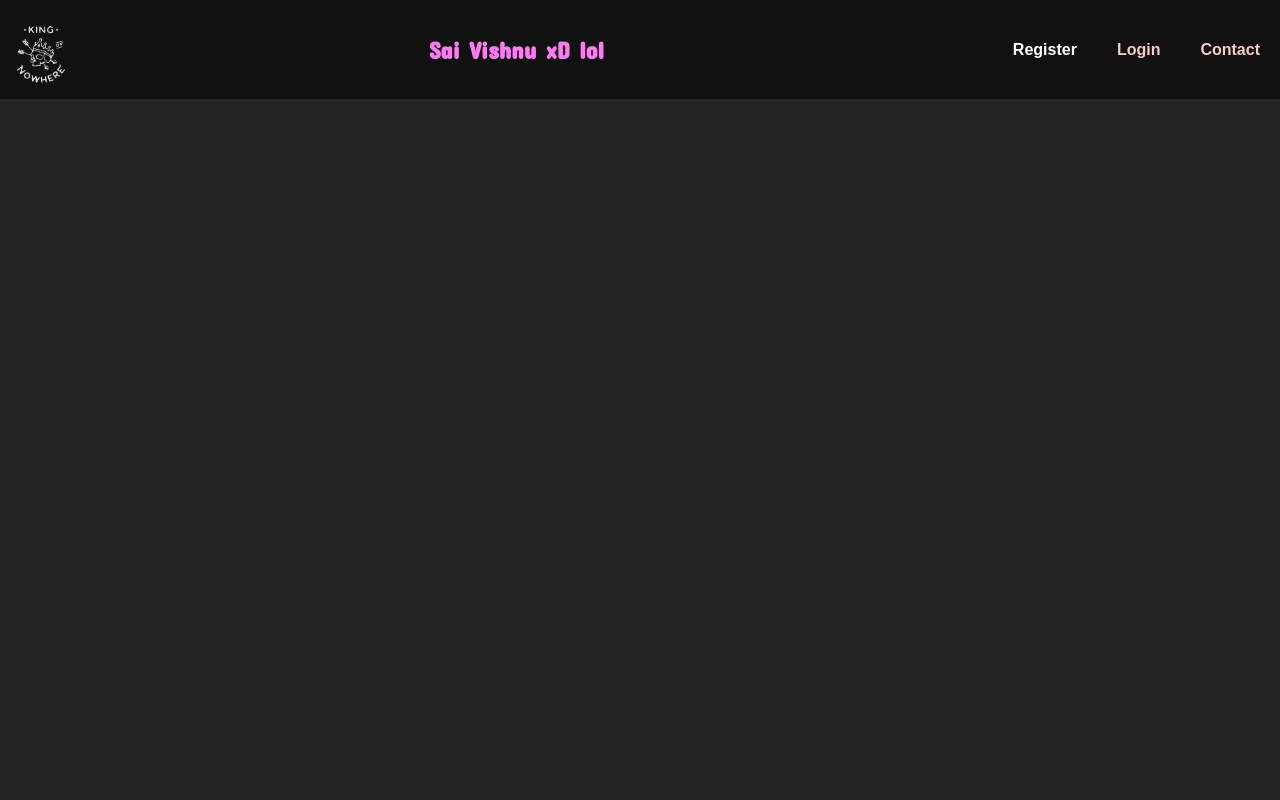
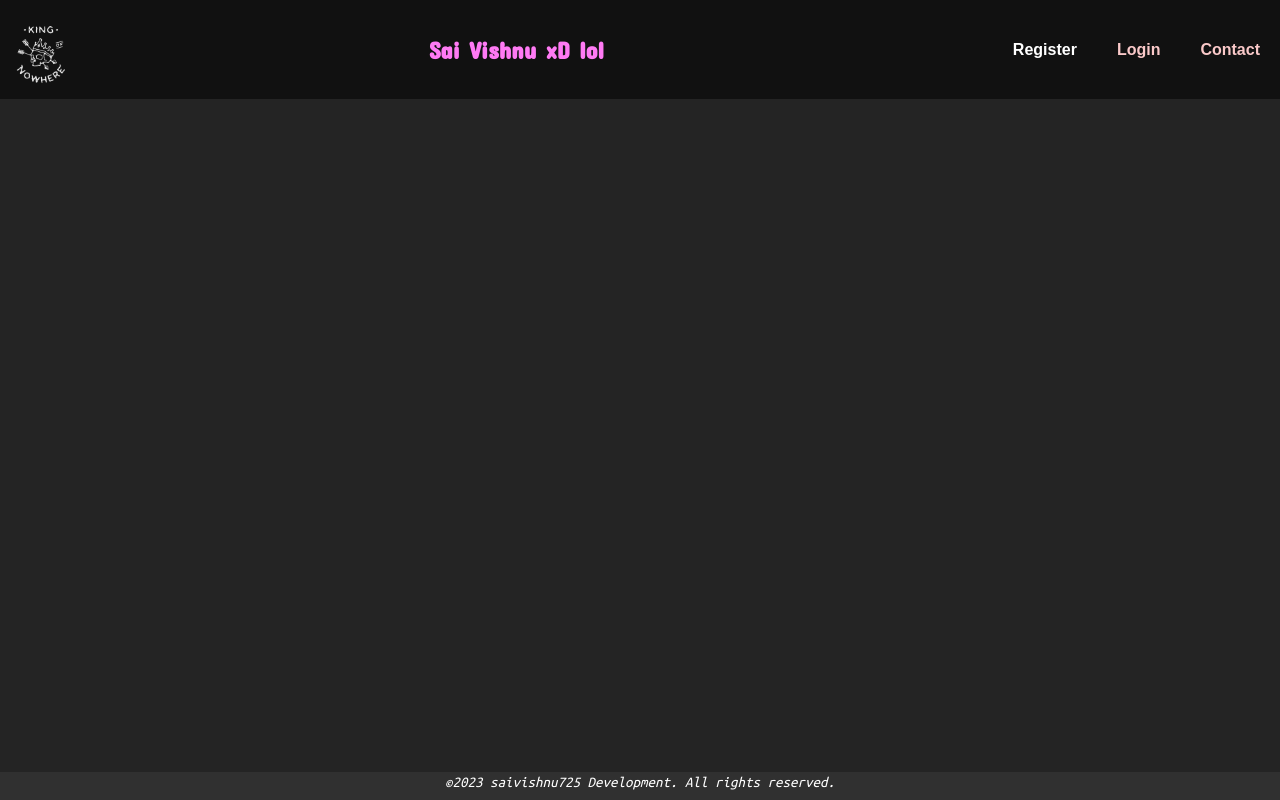
Before and after one commit to saivishnu725/my-info-html, a plain HTML site: page register.html in a window 1280 px wide. Drawn offline with Linux system fonts and the light colour scheme.

Commit message:
added footer for all

```diff
--- a/register.html
+++ b/register.html
@@ -33,6 +33,14 @@
             </ul>
         </nav>
     </header>
+
+    <!-- Footer -->
+    <footer class="footer">
+        <small> ©2023 <a class="github-link" href="https://www.github.com/saivishnu725/">saivishnu725</a> Development.
+            All rights reserved.
+        </small>
+    </footer>
+
 </body>
 
 </html>
```
Also changed, not shown: contact.html (+7 -0 lines), login.html (+7 -0 lines).
